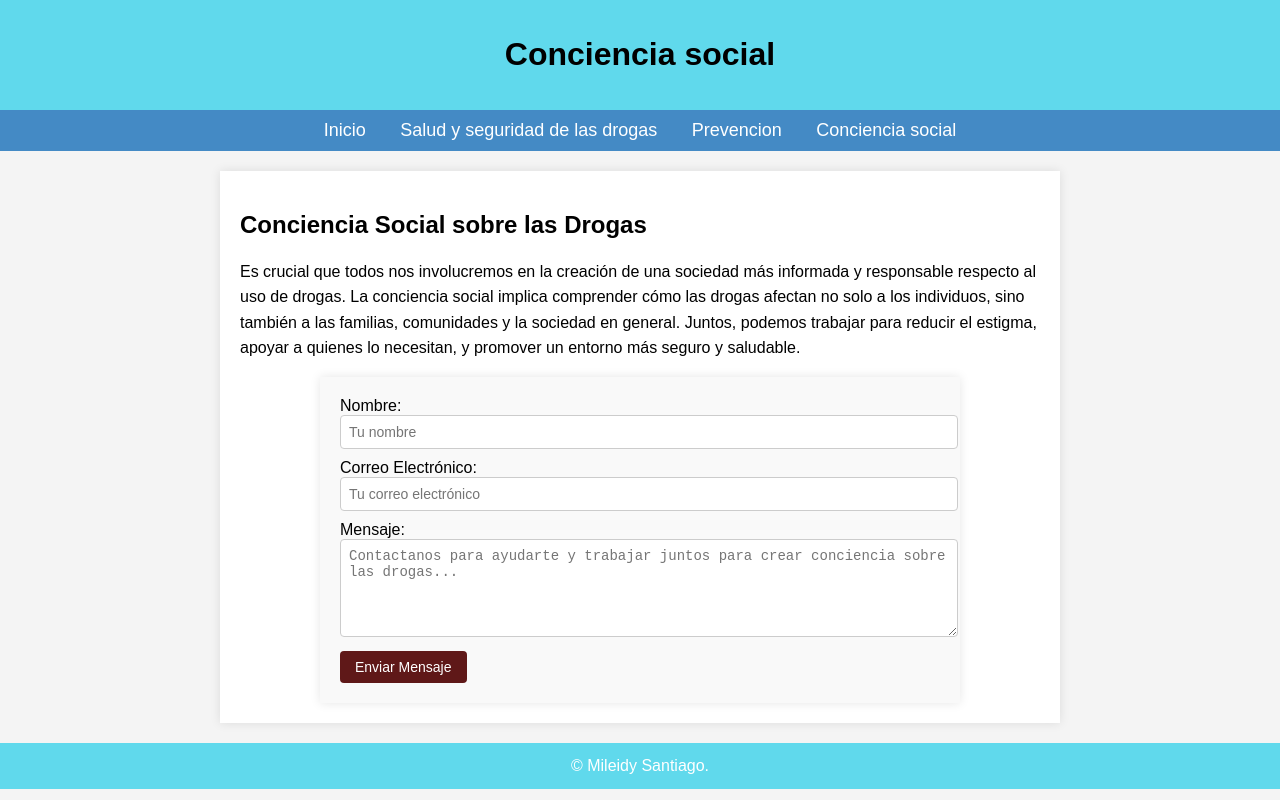
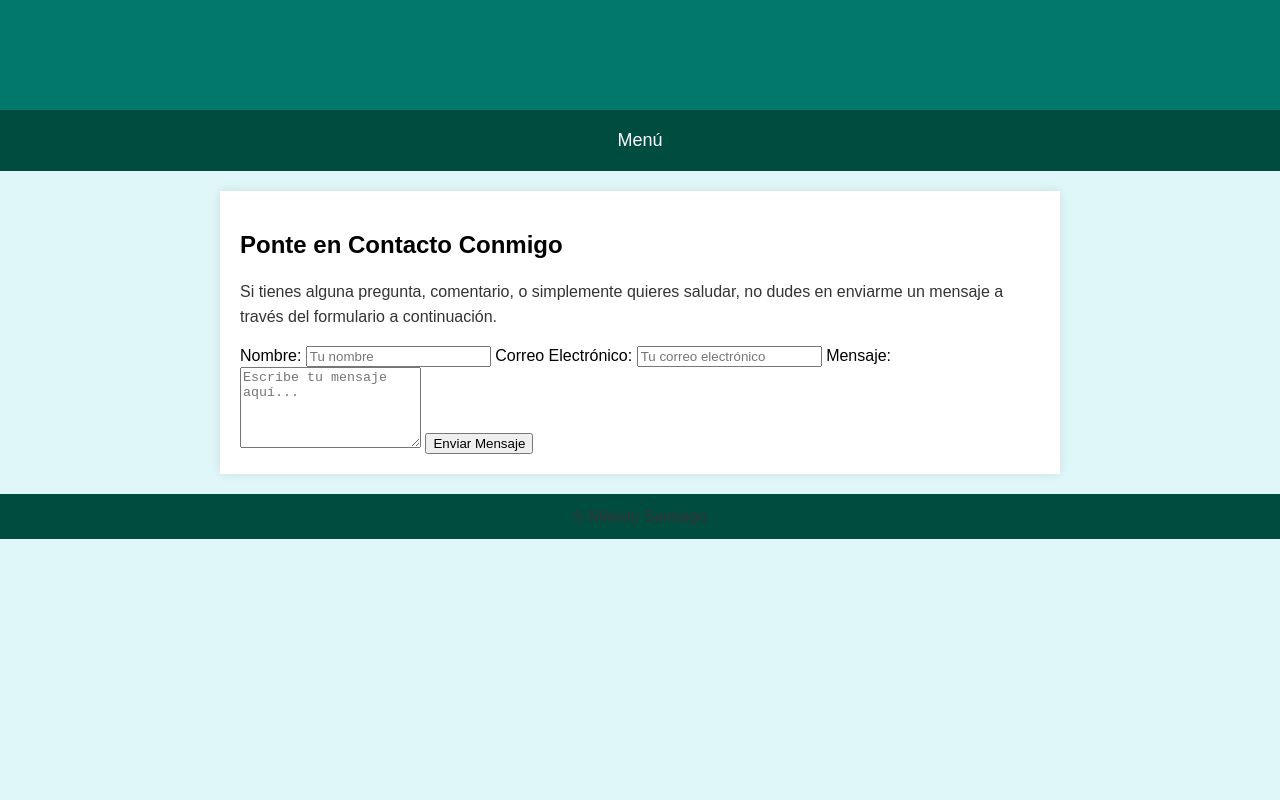
Before and after one commit to Mileidyliseth/actividad-de-hit-sena-mileidy, a plain HTML site: page contacto.html in a window 1280 px wide. Drawn offline with Linux system fonts and the light colour scheme.

Commit message:
le cambie los colores a tonos verdosos y tambien el menu porque es deplegable y ya

```diff
--- a/contacto.html
+++ b/contacto.html
@@ -4,154 +4,90 @@
 <head>
     <meta charset="UTF-8">
     <meta name="viewport" content="width=device-width, initial-scale=1.0">
-    <title>Contacto</title>
+    <title>Mi Página Personal</title>
     <style>
         body {
             font-family: Arial, sans-serif;
-            background-color: #f4f4f4;
+            background-color: #e0f7fa;
             margin: 0;
             padding: 0;
         }
 
         header {
-            background-color: #333;
-            color: white;
+            background-color: #00796b;
+            color: #ffffff;
             padding: 15px 0;
             text-align: center;
         }
 
         nav {
-            background-color: #444;
+            background-color: #004d40;
             padding: 10px;
             text-align: center;
+            position: relative;
+        }
+
+        nav .menu {
+            display: inline-block;
+            position: relative;
+        }
+
+        nav .menu:hover .submenu {
+            display: block;
         }
 
         nav a {
-            color: white;
+            color: #ffffff;
             margin: 0 15px;
             text-decoration: none;
             font-size: 18px;
+            display: block;
+            padding: 10px;
+            transition: background-color 0.3s;
+        }
+
+        nav .submenu {
+            display: none;
+            position: absolute;
+            background-color: #00796b;
+            top: 100%;
+            left: 0;
+            min-width: 150px;
+            text-align: left;
+            box-shadow: 0 8px 16px rgba(0, 0, 0, 0.1);
+        }
+
+        nav .submenu a {
+            margin: 0;
+            padding: 10px 15px;
+            color: #e0f7fa;
         }
 
         nav a:hover {
+            background-color: #00695c;
             text-decoration: underline;
         }
 
         main {
             padding: 20px;
-            background-color: white;
+            background-color: #ffffff;
             max-width: 800px;
             margin: 20px auto;
             box-shadow: 0 0 10px rgba(0, 0, 0, 0.1);
         }
 
         h1 {
-            color: #333;
+            color: #00796b;
         }
 
         p {
             line-height: 1.6;
+            color: #333;
         }
 
         footer {
-            background-color: #333;
-            color: white;
-            text-align: center;
-            padding: 10px 0;
-            margin-top: 20px;
-        }
-
-        footer p {
-            margin: 0;
-        }
-
-        form {
-            max-width: 600px;
-            margin: 0 auto;
-            padding: 20px;
-            background-color: #f9f9f9;
-            box-shadow: 0 0 10px rgba(0, 0, 0, 0.1);
-        }
-
-        input,
-        textarea {
-            width: 100%;
-            padding: 8px;
-            margin-bottom: 10px;
-            border: 1px solid #ccc;
-            border-radius: 4px;
-            font-size: 14px;
-        }
-
-        button {
-            background-color: #5f1818;
-            color: white;
-            padding: 8px 15px;
-            border: none;
-            border-radius: 4px;
-            cursor: pointer;
-            font-size: 14px;
-        }
-
-        button:hover {
-            background-color: #555;
-        }
-    </style>
-</head><head>
-    <meta charset="UTF-8">
-    <meta name="viewport" content="width=device-width, initial-scale=1.0">
-    <title>Sobre Mí</title>
-    <style>
-        body {
-            font-family: Arial, sans-serif;
-            background-color: #f4f4f4;
-            margin: 0;
-            padding: 0;
-        }
-
-        header {
-            background-color: #60d9ec;
-            color: white;
-            padding: 15px 0;
-            text-align: center;
-        }
-
-        nav {
-            background-color: #448ac5;
-            padding: 10px;
-            text-align: center;
-        }
-
-        nav a {
-            color: white;
-            margin: 0 15px;
-            text-decoration: none;
-            font-size: 18px;
-        }
-
-        nav a:hover {
-            text-decoration: underline;
-        }
-
-        main {
-            padding: 20px;
-            background-color: white;
-            max-width: 800px;
-            margin: 20px auto;
-            box-shadow: 0 0 10px rgba(0, 0, 0, 0.1);
-        }
-
-        h1 {
-            color: #000000;
-        }
-
-        p {
-            line-height: 1.6;
-        }
-
-        footer {
-            background-color: #60d9ec;
-            color: white;
+            background-color: #004d40;
+            color: #ffffff;
             text-align: center;
             padding: 10px 0;
             margin-top: 20px;
@@ -163,27 +99,25 @@
     </style>
 </head>
 
+
 <body>
     <header>
-        <h1>Conciencia social</h1>
+        <h1>Contacto</h1>
     </header>
-
     <nav>
-        <a href="index.html">Inicio</a>
-        <a href="sobremi.html">Salud y seguridad de las drogas</a>
-        <a href="proyectos.html">Prevencion</a>
-        <a href="contacto.html">Conciencia social</a>
+        <div class="menu">
+            <a href="#">Menú</a>
+            <div class="submenu">
+                <a href="index.html">Inicio</a>
+                <a href="sobremi.html">Sobre Mí</a>
+                <a href="proyectos.html">Proyectos</a>
+                <a href="contacto.html">Contacto</a>
+            </div>
+        </div>
     </nav>
-
     <main>
-        <h2>Conciencia Social sobre las Drogas</h2>
-        <p>Es crucial que todos nos involucremos en la creación de una
-        sociedad más informada y responsable respecto al uso de drogas.
-        La conciencia social implica comprender cómo las drogas
-        afectan no solo a los individuos, sino también a las
-        familias, comunidades y la sociedad en general. Juntos,
-        podemos trabajar para reducir el estigma, apoyar a quienes
-        lo necesitan, y promover un entorno más seguro y saludable.</p>
+        <h2>Ponte en Contacto Conmigo</h2>
+        <p>Si tienes alguna pregunta, comentario, o simplemente quieres saludar, no dudes en enviarme un mensaje a través del formulario a continuación.</p>
 
         <form action="#" method="post">
             <label for="nombre">Nombre:</label>
@@ -193,15 +127,14 @@
             <input type="email" id="email" name="email" placeholder="Tu correo electrónico" required>
 
             <label for="mensaje">Mensaje:</label>
-            <textarea id="mensaje" name="mensaje" rows="5"
-            placeholder="Contactanos para ayudarte y trabajar juntos para crear conciencia sobre las drogas..." required></textarea>
+            <textarea id="mensaje" name="mensaje" rows="5" placeholder="Escribe tu mensaje aquí..." required></textarea>
 
             <button type="submit">Enviar Mensaje</button>
         </form>
     </main>
 
     <footer>
-        <p>&copy; Mileidy Santiago.</p>
+        <p>&copy; Mileidy Santiago</p>
     </footer>
 </body>
 
```
Also changed, not shown: sobremi.html (+64 -20 lines).
